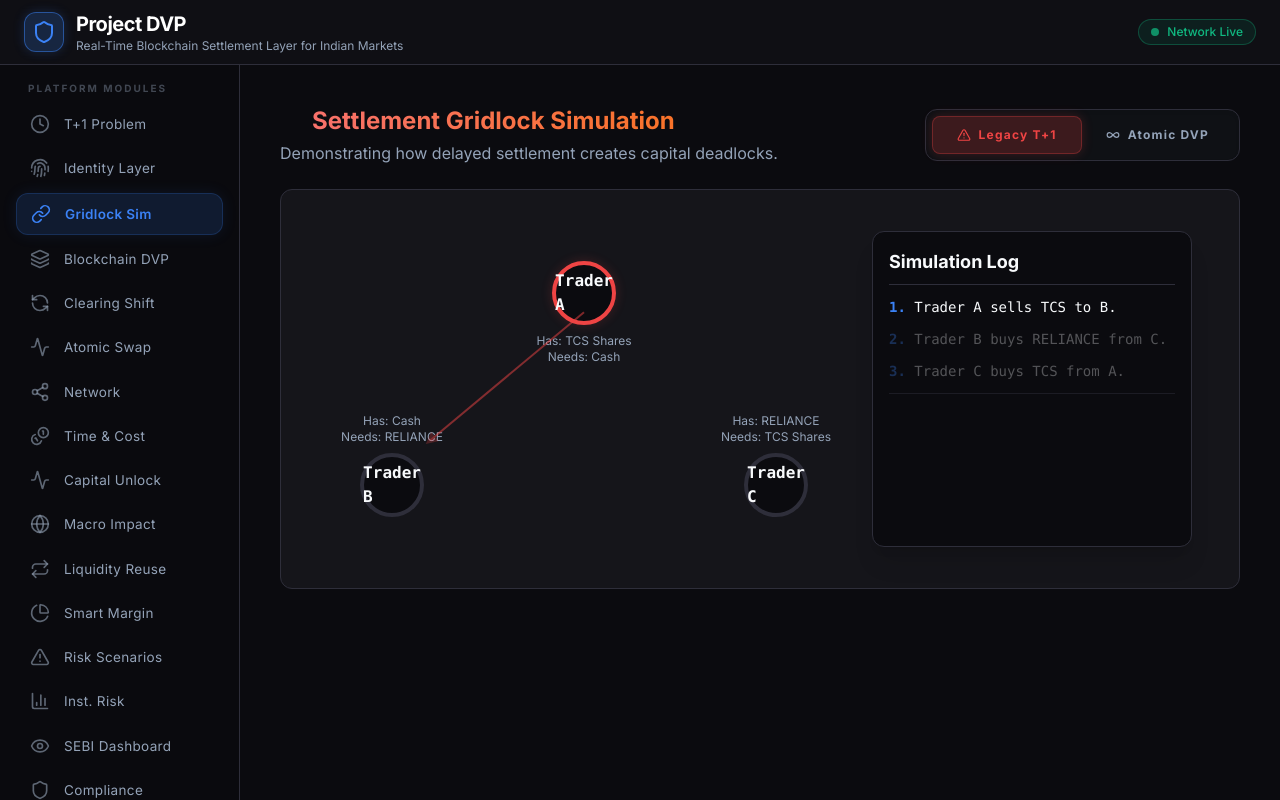
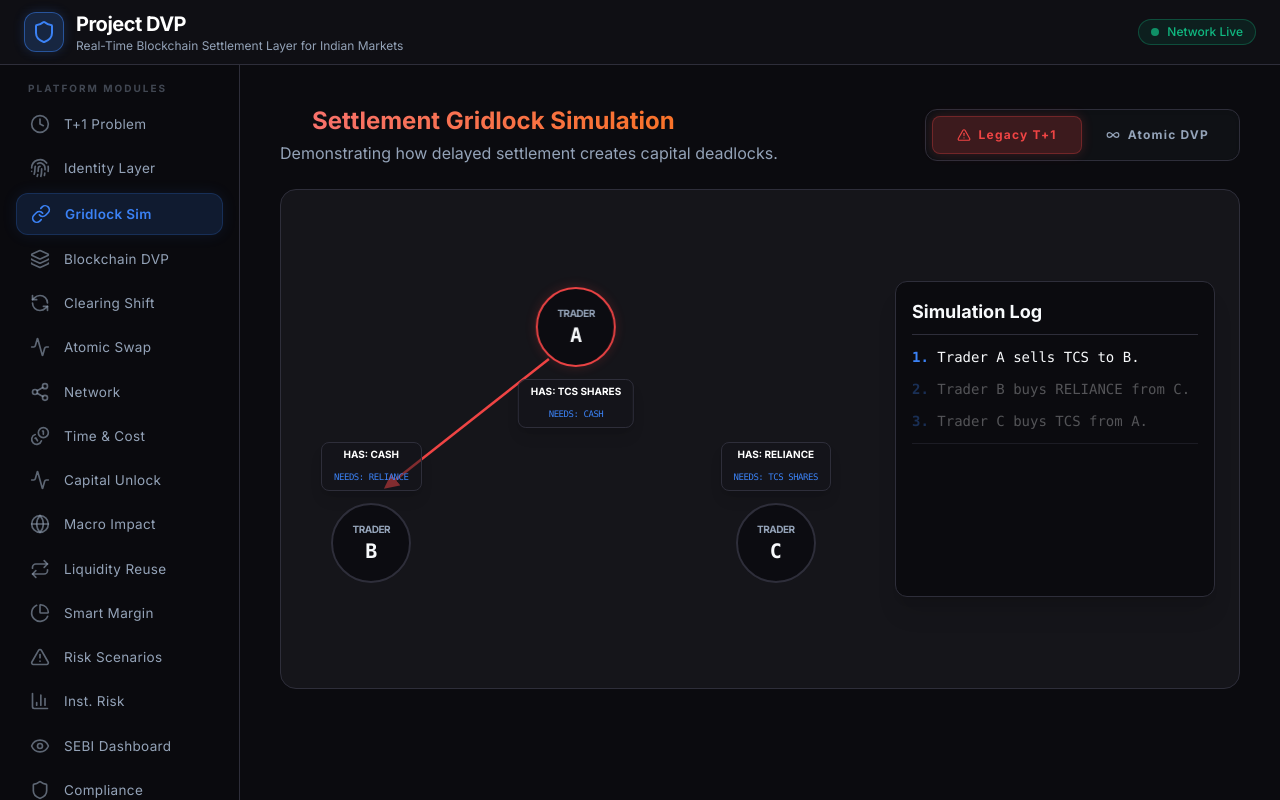
Before and after one commit to YashviChotalia/RAVIAN_blockchain_horizon26, a React (Vite) app: page / in a window 1280 px wide. Both pictures are taken after a click on the button "Gridlock Sim". Shown: the top 800 px of the page. Built offline with nearby package versions, Linux system fonts and the light colour scheme.

Commit message:
fix: resolve Risk Scenarios crash and polish cluttered frontend across all modules

```diff
--- a/src/components/ClearingEvolution.jsx
+++ b/src/components/ClearingEvolution.jsx
@@ -21,53 +21,57 @@ const ClearingEvolution = () => {
                 </div>
             </div>
 
-            <div className="bg-panel border border-border p-6 rounded-xl flex flex-col md:flex-row gap-8 items-center min-h-[500px] relative overflow-hidden">
+            <div className="bg-panel border border-border p-6 rounded-xl flex flex-col md:flex-row gap-8 items-center min-h-[600px] relative overflow-hidden">
 
                 {/* Visualizer Area */}
-                <div className="w-full relative h-[400px]">
+                <div className="w-full relative h-[500px]">
                     <AnimatePresence mode="wait">
 
                         {/* TRADITIONAL VIEW */}
                         {view === 'traditional' && (
-                            <motion.div key="trad" initial={{ opacity: 0, scale: 0.95 }} animate={{ opacity: 1, scale: 1 }} exit={{ opacity: 0, scale: 0.95 }} transition={{ duration: 0.5 }} className="w-full h-full flex flex-col items-center justify-between">
+                            <motion.div key="trad" initial={{ opacity: 0, scale: 0.95 }} animate={{ opacity: 1, scale: 1 }} exit={{ opacity: 0, scale: 0.95 }} transition={{ duration: 0.5 }} className="w-full h-full flex flex-col items-center py-4">
 
                                 {/* Top Layer: Exchange */}
-                                <div className="p-4 border border-border rounded-xl bg-background flex flex-col items-center w-64">
+                                <div className="p-4 border border-border rounded-xl bg-background flex flex-col items-center w-64 shadow-xl">
                                     <Server className="text-blue-500 mb-2" size={32} />
                                     <h3 className="font-bold text-white uppercase text-sm">Exchange (NSE/BSE)</h3>
-                                    <span className="text-[10px] text-textMuted">Matches orders on T=0</span>
+                                    <span className="text-[10px] text-textMuted uppercase tracking-wider">Order Matching Engine</span>
                                 </div>
 
-                                {/* Arrows down */}
-                                <div className="flex w-full px-20">
-                                    <div className="flex-1 flex justify-center py-4"><div className="w-px h-16 bg-danger/50 border-r border-dashed border-danger"></div></div>
+                                {/* Flow Line */}
+                                <div className="w-px h-12 bg-gradient-to-b from-blue-500/50 to-danger/50 border-r border-dashed border-border" />
+
+                                {/* Middle Layer: Clearing Corp */}
+                                <div className="p-4 border-2 border-danger/40 rounded-xl bg-danger/5 flex flex-col items-center w-80 relative glow-danger group hover:bg-danger/10 transition-colors">
+                                    <div className="absolute -top-3 -right-3 bg-danger text-white text-[10px] font-bold px-2.5 py-1 rounded flex items-center gap-1 uppercase tracking-widest shadow-lg">
+                                        <Lock size={10} /> Bottleneck
+                                    </div>
+                                    <ShieldCheck className="text-danger mb-2 group-hover:scale-110 transition-transform" size={32} />
+                                    <h3 className="font-bold text-danger uppercase text-sm">Clearing Corp (NSCCL)</h3>
+                                    <span className="text-[11px] text-textMuted mt-1 block text-center leading-relaxed font-medium">Overnight Margin Calculation<br />24-Hour Central Counterparty Risk</span>
                                 </div>
 
-                                {/* Middle Layer: Clearing Corp */}
-                                <div className="p-4 border-2 border-danger/50 rounded-xl bg-danger/10 flex flex-col items-center w-80 relative glow-danger">
-                                    <div className="absolute -top-3 -right-3 bg-danger text-white text-[10px] font-bold px-2 py-1 rounded-full uppercase tracking-widest shadow-[0_0_15px_rgba(239,68,68,0.5)]">Bottleneck</div>
-                                    <ShieldCheck className="text-danger mb-2" size={32} />
-                                    <h3 className="font-bold text-danger uppercase text-sm">Clearing Corp (NSCCL/ICCL)</h3>
-                                    <span className="text-xs text-textMuted mt-1 block text-center">Calculates margins overnight.<br />Holds central counterparty risk for 24 hours.</span>
-                                </div>
+                                {/* Flow Line Spacing */}
+                                <div className="h-4" />
 
-                                {/* Arrows splitting */}
-                                <div className="flex w-full justify-between px-24 py-4 relative">
-                                    <div className="absolute left-1/2 top-0 w-1/2 h-8 border-t border-l border-danger/50 border-dashed transform -translate-x-full"></div>
-                                    <div className="absolute right-1/2 top-0 w-1/2 h-8 border-t border-r border-danger/50 border-dashed"></div>
+                                {/* Split Flow */}
+                                <div className="w-full max-w-lg relative h-12">
+                                    <div className="absolute left-0 right-0 top-0 h-px bg-dashed border-t border-danger/30 border-dashed" />
+                                    <div className="absolute left-0 top-0 bottom-0 w-px bg-dashed border-l border-danger/30 border-dashed" />
+                                    <div className="absolute right-0 top-0 bottom-0 w-px bg-dashed border-r border-danger/30 border-dashed" />
                                 </div>
 
                                 {/* Bottom Layer: Banks and Depositories */}
-                                <div className="flex justify-between w-full px-10 gap-4">
-                                    <div className="p-4 border border-border rounded-xl bg-background flex flex-col items-center flex-1">
+                                <div className="flex justify-between w-full max-w-2xl gap-8">
+                                    <div className="p-4 border border-border rounded-xl bg-background/50 flex flex-col items-center flex-1 hover:bg-background transition-colors">
                                         <Landmark className="text-yellow-500 mb-2" size={32} />
                                         <h3 className="font-bold text-white uppercase text-sm text-center">Clearing Banks</h3>
-                                        <span className="text-[10px] text-textMuted">Settle funds on T+1</span>
+                                        <span className="text-[10px] text-textMuted uppercase">T+1 Fund Settlement</span>
                                     </div>
-                                    <div className="p-4 border border-border rounded-xl bg-background flex flex-col items-center flex-1">
+                                    <div className="p-4 border border-border rounded-xl bg-background/50 flex flex-col items-center flex-1 hover:bg-background transition-colors">
                                         <Database className="text-primary mb-2" size={32} />
-                                        <h3 className="font-bold text-white uppercase text-sm text-center">Depositories (NSDL/CDSL)</h3>
-                                        <span className="text-[10px] text-textMuted">Settle securities on T+1</span>
+                                        <h3 className="font-bold text-white uppercase text-sm text-center">NSDL / CDSL</h3>
+                                        <span className="text-[10px] text-textMuted uppercase">T+1 Securities Settlement</span>
                                     </div>
                                 </div>
 
@@ -89,17 +93,17 @@ const ClearingEvolution = () => {
                                     </div>
 
                                     {/* Unified Infrastructure Nodes on the ring */}
-                                    <div className="absolute -top-6 left-1/2 -translate-x-1/2 bg-panel border-2 border-blue-500/50 p-2 rounded-lg flex items-center gap-2 text-xs font-bold shadow-lg">
+                                    <div className="absolute -top-8 left-1/2 -translate-x-1/2 bg-panel border-2 border-blue-500/50 p-2.5 rounded-xl flex items-center gap-2 text-xs font-bold shadow-2xl">
                                         <Server className="text-blue-500" size={16} /> Exchange Node
                                     </div>
-                                    <div className="absolute top-1/2 -right-16 -translate-y-1/2 bg-panel border-2 border-primary/50 p-2 rounded-lg flex items-center gap-2 text-xs font-bold shadow-lg">
+                                    <div className="absolute top-1/2 -right-20 -translate-y-1/2 bg-panel border-2 border-primary/50 p-2.5 rounded-xl flex items-center gap-2 text-xs font-bold shadow-2xl">
                                         <Database className="text-primary" size={16} /> Depository Node
                                     </div>
-                                    <div className="absolute -bottom-6 left-1/2 -translate-x-1/2 bg-panel border-2 border-yellow-500/50 p-2 rounded-lg flex items-center gap-2 text-xs font-bold shadow-lg">
+                                    <div className="absolute -bottom-8 left-1/2 -translate-x-1/2 bg-panel border-2 border-yellow-500/50 p-2.5 rounded-xl flex items-center gap-2 text-xs font-bold shadow-2xl">
                                         <Landmark className="text-yellow-500" size={16} /> Banking Node
                                     </div>
-                                    <div className="absolute top-1/2 -left-16 -translate-y-1/2 bg-panel border-2 border-success/50 p-2 rounded-lg flex items-center gap-2 text-xs font-bold shadow-lg">
-                                        <CreditCard className="text-success" size={16} /> VTI Identity Oracle
+                                    <div className="absolute top-1/2 -left-20 -translate-y-1/2 bg-panel border-2 border-success/50 p-2.5 rounded-xl flex items-center gap-2 text-xs font-bold shadow-2xl">
+                                        <CreditCard className="text-success" size={16} /> Identity Node
                                     </div>
 
                                     {/* Animated validation beams */}
@@ -108,9 +112,9 @@ const ClearingEvolution = () => {
                                     </svg>
                                 </div>
 
-                                <div className="absolute bottom-4 left-4 bg-background p-4 border border-border rounded-xl max-w-xs shadow-2xl">
-                                    <h4 className="text-success font-bold text-sm uppercase mb-2 flex items-center gap-2"><CheckCircle2 size={16} /> Instant Finality</h4>
-                                    <p className="text-xs text-textMuted">The Clearing Corporation evolves from a "central risk holder" into a "governance node" overseeing automated smart contracts. Funds and securities move atomically without passing through intermediary pools.</p>
+                                <div className="absolute bottom-4 left-4 bg-background border border-border rounded-xl p-5 max-w-sm shadow-2xl z-30">
+                                    <h4 className="text-success font-bold text-sm uppercase mb-2 flex items-center gap-2"><CheckCircle2 size={18} /> Consensus Oversight</h4>
+                                    <p className="text-[11px] text-textMuted leading-relaxed">The Clearing Corporation shifts from <strong>central risk holder</strong> to <strong>policy node</strong>. Market safety is enforced algorithmically by the smart-contract, eliminating the T+1 exposure window and manual reconciliation bottlenecks.</p>
                                 </div>
                             </motion.div>
                         )}
--- a/src/components/RiskFailureScenarios.jsx
+++ b/src/components/RiskFailureScenarios.jsx
@@ -131,7 +131,7 @@ const RiskFailureScenarios = () => {
                         className="bg-panel border border-border rounded-xl p-6"
                     >
                         <div className="flex items-center gap-3 border-b border-border pb-4 mb-4">
-                            {activeScenario.icon({ size: 24, className: `text-${activeScenario.color}` })}
+                            <activeScenario.icon size={24} className={activeScenario.color === 'danger' ? 'text-danger' : `text-${activeScenario.color}`} />
                             <h3 className="text-xl font-bold text-white shrink-0">{activeScenario.title}</h3>
                             <p className="text-sm text-textMuted italic ml-4">{activeScenario.desc}</p>
                         </div>
--- a/src/components/SettlementGridlock.jsx
+++ b/src/components/SettlementGridlock.jsx
@@ -51,72 +51,83 @@ const SettlementGridlock = () => {
                 </div>
             </div>
 
-            <div className="bg-panel border border-border p-6 rounded-xl flex flex-col md:flex-row gap-8 items-center justify-center min-h-[400px] relative overflow-hidden">
+            <div className="bg-panel border border-border p-6 rounded-2xl flex flex-col lg:flex-row gap-12 items-center justify-center min-h-[500px] relative overflow-hidden">
 
                 {/* Visualizer Area */}
-                <div className="flex-1 w-full max-w-lg relative h-64 flex items-center justify-center">
+                <div className="flex-1 w-full max-w-2xl relative h-80 flex items-center justify-center">
 
                     {/* Trader A */}
-                    <div className="absolute top-0 left-1/2 -translate-x-1/2 flex flex-col items-center">
-                        <div className={`w-16 h-16 rounded-full flex items-center justify-center border-4 z-10 bg-background
-                           ${mode === 't1' && step >= 1 ? 'border-danger glow-danger' :
-                                mode === 'rt' && step >= 1 ? 'border-success glow-success' : 'border-border'}
+                    <div className="absolute top-2 left-1/2 -translate-x-1/2 flex flex-col items-center z-20">
+                        <div className={`w-20 h-20 rounded-full flex flex-col items-center justify-center border-2 transition-all duration-500 bg-background/80 backdrop-blur-sm
+                           ${mode === 't1' && step >= 1 ? 'border-danger glow-danger shadow-[0_0_20px_rgba(239,68,68,0.3)]' :
+                                mode === 'rt' && step >= 1 ? 'border-success glow-success shadow-[0_0_20px_rgba(16,185,129,0.3)]' : 'border-border'}
                        `}>
-                            <span className="font-bold font-mono">Trader A</span>
+                            <span className="font-bold text-[10px] text-textMuted uppercase tracking-tighter">Trader</span>
+                            <span className="text-xl font-bold font-mono">A</span>
                         </div>
-                        <span className="text-xs text-textMuted mt-2 text-center w-32">Has: TCS Shares<br />Needs: Cash</span>
+                        <div className="mt-3 px-3 py-1 bg-panel/50 border border-border rounded-lg text-center shadow-lg">
+                            <span className="text-[10px] font-bold text-white uppercase block">Has: TCS Shares</span>
+                            <span className="text-[9px] text-primary uppercase font-mono tracking-tighter">Needs: Cash</span>
+                        </div>
                     </div>
 
                     {/* Trader B */}
-                    <div className="absolute bottom-0 left-0 flex flex-col items-center">
-                        <span className="text-xs text-textMuted mb-2 text-center w-32">Has: Cash<br />Needs: RELIANCE</span>
-                        <div className={`w-16 h-16 rounded-full flex items-center justify-center border-4 z-10 bg-background
-                           ${mode === 't1' && step >= 2 ? 'border-danger glow-danger' :
-                                mode === 'rt' && step >= 2 ? 'border-success glow-success' : 'border-border'}
+                    <div className="absolute bottom-4 left-4 flex flex-col items-center z-20">
+                        <div className="mb-3 px-3 py-1 bg-panel/50 border border-border rounded-lg text-center shadow-lg">
+                            <span className="text-[10px] font-bold text-white uppercase block">Has: Cash</span>
+                            <span className="text-[9px] text-primary uppercase font-mono tracking-tighter">Needs: RELIANCE</span>
+                        </div>
+                        <div className={`w-20 h-20 rounded-full flex flex-col items-center justify-center border-2 transition-all duration-500 bg-background/80 backdrop-blur-sm
+                           ${mode === 't1' && step >= 2 ? 'border-danger glow-danger shadow-[0_0_20px_rgba(239,68,68,0.3)]' :
+                                mode === 'rt' && step >= 2 ? 'border-success glow-success shadow-[0_0_20px_rgba(16,185,129,0.3)]' : 'border-border'}
                        `}>
-                            <span className="font-bold font-mono">Trader B</span>
+                            <span className="font-bold text-[10px] text-textMuted uppercase tracking-tighter">Trader</span>
+                            <span className="text-xl font-bold font-mono">B</span>
                         </div>
                     </div>
 
                     {/* Trader C */}
-                    <div className="absolute bottom-0 right-0 flex flex-col items-center">
-                        <span className="text-xs text-textMuted mb-2 text-center w-32">Has: RELIANCE<br />Needs: TCS Shares</span>
-                        <div className={`w-16 h-16 rounded-full flex items-center justify-center border-4 z-10 bg-background
-                           ${mode === 't1' && step >= 3 ? 'border-danger glow-danger' :
-                                mode === 'rt' && step >= 3 ? 'border-success glow-success' : 'border-border'}
+                    <div className="absolute bottom-4 right-4 flex flex-col items-center z-20">
+                        <div className="mb-3 px-3 py-1 bg-panel/50 border border-border rounded-lg text-center shadow-lg">
+                            <span className="text-[10px] font-bold text-white uppercase block">Has: RELIANCE</span>
+                            <span className="text-[9px] text-primary uppercase font-mono tracking-tighter">Needs: TCS Shares</span>
+                        </div>
+                        <div className={`w-20 h-20 rounded-full flex flex-col items-center justify-center border-2 transition-all duration-500 bg-background/80 backdrop-blur-sm
+                           ${mode === 't1' && step >= 3 ? 'border-danger glow-danger shadow-[0_0_20px_rgba(239,68,68,0.3)]' :
+                                mode === 'rt' && step >= 3 ? 'border-success glow-success shadow-[0_0_20px_rgba(16,185,129,0.3)]' : 'border-border'}
                        `}>
-                            <span className="font-bold font-mono">Trader C</span>
+                            <span className="font-bold text-[10px] text-textMuted uppercase tracking-tighter">Trader</span>
+                            <span className="text-xl font-bold font-mono">C</span>
                         </div>
                     </div>
 
                     {/* Connections */}
-                    {/* A to B */}
-                    <svg className="absolute inset-0 w-full h-full pointer-events-none" style={{ zIndex: 0 }}>
+                    <svg className="absolute inset-0 w-full h-full pointer-events-none" style={{ zIndex: 10 }}>
                         <defs>
-                            <marker id="arrowT1" viewBox="0 0 10 10" refX="5" refY="5" markerWidth="6" markerHeight="6" orient="auto-start-reverse">
-                                <path d="M 0 0 L 10 5 L 0 10 z" fill="#ef4444" opacity="0.5" />
+                            <marker id="arrowT1" viewBox="0 0 10 10" refX="8" refY="5" markerWidth="6" markerHeight="6" orient="auto">
+                                <path d="M 0 0 L 10 5 L 0 10 z" fill="#ef4444" />
                             </marker>
-                            <marker id="arrowRT" viewBox="0 0 10 10" refX="5" refY="5" markerWidth="6" markerHeight="6" orient="auto-start-reverse">
-                                <path d="M 0 0 L 10 5 L 0 10 z" fill="#10b981" opacity="0.8" />
+                            <marker id="arrowRT" viewBox="0 0 10 10" refX="8" refY="5" markerWidth="6" markerHeight="6" orient="auto">
+                                <path d="M 0 0 L 10 5 L 0 10 z" fill="#10b981" />
                             </marker>
                         </defs>
 
                         {step >= 1 && (
-                            <motion.line initial={{ pathLength: 0 }} animate={{ pathLength: 1 }} x1="50%" y1="20%" x2="20%" y2="70%"
-                                stroke={mode === 't1' ? '#ef4444' : '#10b981'} strokeWidth="2" strokeDasharray={mode === 't1' ? "5,5" : "0"}
-                                opacity={0.5} markerEnd={`url(#arrow${mode === 't1' ? 'T1' : 'RT'})`}
+                            <motion.line initial={{ pathLength: 0 }} animate={{ pathLength: 1 }} x1="45%" y1="25%" x2="15%" y2="65%"
+                                stroke={mode === 't1' ? '#ef4444' : '#10b981'} strokeWidth="2.5" strokeDasharray={mode === 't1' ? "6,4" : "0"}
+                                markerEnd={`url(#arrow${mode === 't1' ? 'T1' : 'RT'})`}
                             />
                         )}
                         {step >= 2 && (
-                            <motion.line initial={{ pathLength: 0 }} animate={{ pathLength: 1 }} x1="20%" y1="80%" x2="80%" y2="80%"
-                                stroke={mode === 't1' ? '#ef4444' : '#10b981'} strokeWidth="2" strokeDasharray={mode === 't1' ? "5,5" : "0"}
-                                opacity={0.5} markerEnd={`url(#arrow${mode === 't1' ? 'T1' : 'RT'})`}
+                            <motion.line initial={{ pathLength: 0 }} animate={{ pathLength: 1 }} x1="25%" y1="75%" x2="75%" y2="75%"
+                                stroke={mode === 't1' ? '#ef4444' : '#10b981'} strokeWidth="2.5" strokeDasharray={mode === 't1' ? "6,4" : "0"}
+                                markerEnd={`url(#arrow${mode === 't1' ? 'T1' : 'RT'})`}
                             />
                         )}
                         {step >= 3 && (
-                            <motion.line initial={{ pathLength: 0 }} animate={{ pathLength: 1 }} x1="80%" y1="70%" x2="50%" y2="20%"
-                                stroke={mode === 't1' ? '#ef4444' : '#10b981'} strokeWidth="2" strokeDasharray={mode === 't1' ? "5,5" : "0"}
-                                opacity={0.5} markerEnd={`url(#arrow${mode === 't1' ? 'T1' : 'RT'})`}
+                            <motion.line initial={{ pathLength: 0 }} animate={{ pathLength: 1 }} x1="85%" y1="65%" x2="55%" y2="25%"
+                                stroke={mode === 't1' ? '#ef4444' : '#10b981'} strokeWidth="2.5" strokeDasharray={mode === 't1' ? "6,4" : "0"}
+                                markerEnd={`url(#arrow${mode === 't1' ? 'T1' : 'RT'})`}
                             />
                         )}
                     </svg>
@@ -124,13 +135,13 @@ const SettlementGridlock = () => {
                     {/* Central Icon */}
                     <AnimatePresence>
                         {step >= 4 && mode === 't1' && (
-                            <motion.div initial={{ scale: 0 }} animate={{ scale: 1 }} className="absolute top-1/2 left-1/2 -translate-x-1/2 -translate-y-1/2 text-danger bg-danger/10 p-4 rounded-full glow-danger z-20">
-                                <AlertTriangle size={36} />
+                            <motion.div initial={{ scale: 0, rotate: -45 }} animate={{ scale: 1, rotate: 0 }} className="absolute top-[45%] left-1/2 -translate-x-1/2 -translate-y-1/2 text-danger bg-danger/10 p-6 rounded-full glow-danger z-30 border border-danger/50 shadow-2xl">
+                                <AlertTriangle size={48} className="animate-bounce" />
                             </motion.div>
                         )}
                         {step >= 4 && mode === 'rt' && (
-                            <motion.div initial={{ scale: 0 }} animate={{ scale: 1 }} className="absolute top-1/2 left-1/2 -translate-x-1/2 -translate-y-1/2 text-success bg-success/10 p-4 rounded-full glow-success z-20 shadow-[0_0_30px_rgba(16,185,129,0.5)]">
-                                <InfinityIcon size={36} />
+                            <motion.div initial={{ scale: 0, rotate: 45 }} animate={{ scale: 1, rotate: 0 }} className="absolute top-[45%] left-1/2 -translate-x-1/2 -translate-y-1/2 text-success bg-success/10 p-6 rounded-full glow-success z-30 border border-success/50 shadow-[0_0_50px_rgba(16,185,129,0.6)]">
+                                <InfinityIcon size={48} className="animate-pulse" />
                             </motion.div>
                         )}
                     </AnimatePresence>
```
